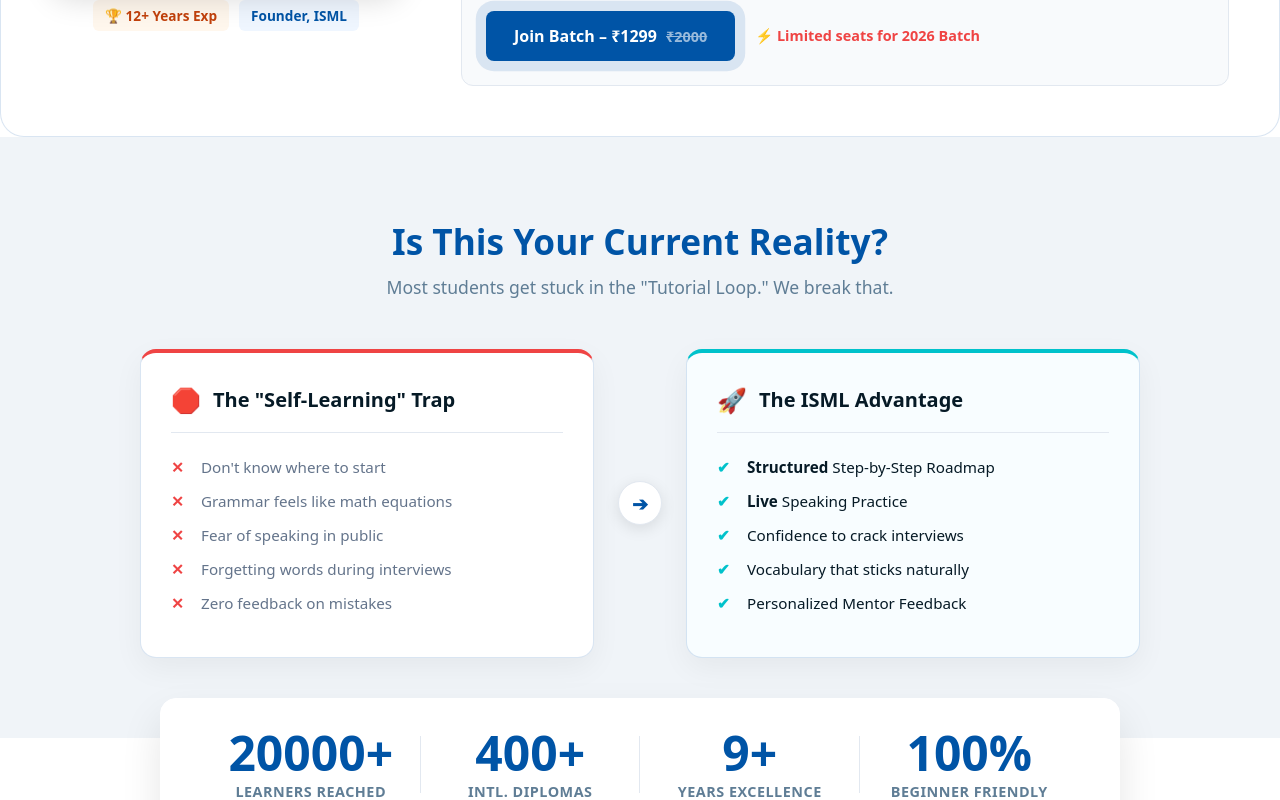
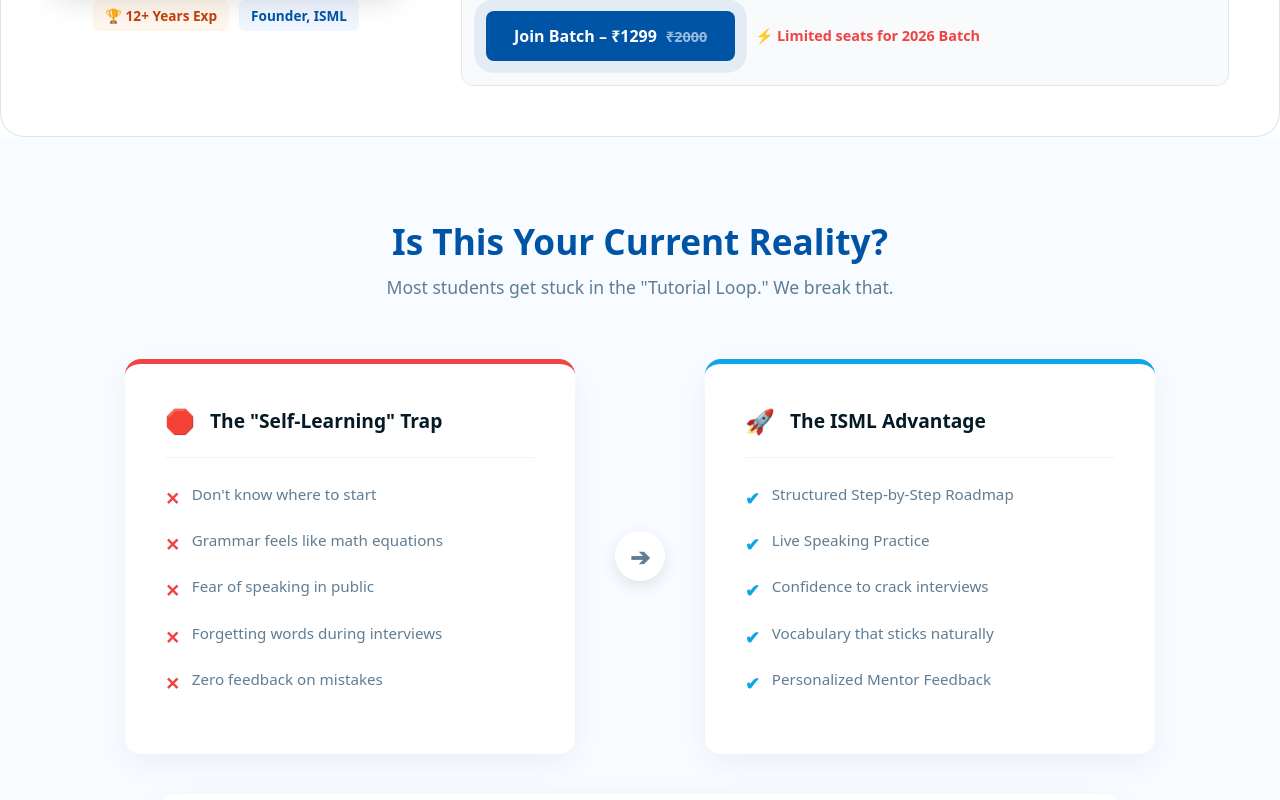
Before and after one commit to tulasidhasan/ISML-Landing-Page, a React (Vite) app in the folder test-react/: page / in a window 1280 px wide. Shown: the part 1160-1960 px from the top of the page. Built offline with nearby package versions, Linux system fonts and the light colour scheme.

Commit message:
Frontend Course Modification 4

```diff
--- a/test-react/src/components/FAQ.jsx
+++ b/test-react/src/components/FAQ.jsx
@@ -2,24 +2,24 @@
 
 const faqs = [
   {
-    question: "Why should I learn a new language?",
-    answer: "Learning a new language improves cognitive skills, cultural understanding, and opens up global career opportunities in tech and business."
+    question: "Where are the classes conducted?",
+    answer: "All classes are conducted LIVE online via Google Meet. You will receive the meeting link after registration." // From Circular
   },
   {
-    question: "Is this course suitable for absolute beginners?",
-    answer: "Yes! This Foundation Program is designed specifically for students with zero prior knowledge. we start from the very basics."
+    question: "What is the duration of the program?",
+    answer: "The Foundation Program runs for 12-14 weeks. Each session is 2 hours long (1.5 hrs teaching + 30 mins guided speaking practice)." // From Circular
+  },
+  {
+    question: "Can I pay in installments?",
+    answer: "No. As per the 2026 Academic Circular, the fee of ₹1,299 is a one-time payment with no installment options." // From Circular
+  },
+  {
+    question: "What languages are available in this batch?",
+    answer: "The 2026 Foundation Batch focuses on French (DELF A1) and German (Goethe A1). Japanese JLPT prep is available in select batches." // Clarifying Circular vs Profile
   },
   {
     question: "Will I get a certificate?",
-    answer: "Yes, upon completing the workshops and exercises, you will receive a verifiable Certificate of Participation from ISML."
-  },
-  {
-    question: "What languages are covered?",
-    answer: "We cover the foundations of French, German, and Japanese, giving you a taste of each so you can decide which path to pursue."
-  },
-  {
-    question: "Do I need to install any software?",
-    answer: "No. All classes are online, and study materials are provided digitally. You just need a laptop/phone and internet."
+    answer: "Yes. Upon successful completion of the course and mock assessments, you will receive an official ISML Certificate." // From Circular
   }
 ];
 
--- a/test-react/src/components/FooterCTA.jsx
+++ b/test-react/src/components/FooterCTA.jsx
@@ -4,16 +4,17 @@
   return (
     <section className="footer-cta-section fade-up show">
       <div className="footer-cta-content">
-        <h2>Book Your Spot Now</h2>
+        <h2>Don't Miss the Feb 15th Batch!</h2>
         <p>
-          Don't wait for the "perfect time." The best time to start building your career foundation is today.
+          Admissions are closing soon for the <strong>ISML Foundation Program 2026</strong>.
+          Secure your seat today and start your journey towards global opportunities.
         </p>
 
         <div className="footer-actions">
           <button className="footer-btn pulse-btn" onClick={onEnroll}>
-            Register for ₹1299 <span className="strike-price">₹2000</span>
+            Register Now – ₹1299 <span className="strike-price">₹2000</span>
           </button>
-          <p className="guarantee-text">🔒 Secure Payment • Instant Access</p>
+          <p className="guarantee-text">🔒 Official ISML Certification • 100% Secure Payment</p>
         </div>
       </div>
     </section>
--- a/test-react/src/components/Trust.jsx
+++ b/test-react/src/components/Trust.jsx
@@ -1,6 +1,22 @@
 import React from "react";
 
 export default function Trust() {
+  const struggleItems = [
+    "Don't know where to start",
+    "Grammar feels like math equations",
+    "Fear of speaking in public",
+    "Forgetting words during interviews",
+    "Zero feedback on mistakes"
+  ];
+
+  const successItems = [
+    "Structured Step-by-Step Roadmap",
+    "Live Speaking Practice",
+    "Confidence to crack interviews",
+    "Vocabulary that sticks naturally",
+    "Personalized Mentor Feedback"
+  ];
+
   return (
     <section id="programs" className="trust-section">
       <div className="trust-container">
@@ -9,38 +25,41 @@
 
         <div className="comparison-grid">
 
-          {/* THE STRUGGLE (Left) */}
+          {/* LEFT: THE STRUGGLE */}
           <div className="compare-card struggle fade-up show">
             <div className="card-header">
-              <span className="icon">🛑</span>
+              <div className="icon-badge red">🛑</div>
               <h3>The "Self-Learning" Trap</h3>
             </div>
             <ul>
-              <li>Don't know where to start</li>
-              <li>Grammar feels like math equations</li>
-              <li>Fear of speaking in public</li>
-              <li>Forgetting words during interviews</li>
-              <li>Zero feedback on mistakes</li>
+              {struggleItems.map((item, index) => (
+                <li key={index}>
+                  <span className="list-icon cross">✕</span>
+                  <span>{item}</span>
+                </li>
+              ))}
             </ul>
           </div>
 
-          {/* THE CONNECTOR (Center Arrow) */}
+          {/* CENTER: ARROW */}
           <div className="connector">
             <div className="arrow-circle">➔</div>
           </div>
 
-          {/* THE SOLUTION (Right) */}
+          {/* RIGHT: THE SOLUTION */}
           <div className="compare-card success fade-up show">
             <div className="card-header">
-              <span className="icon">🚀</span>
+              <div className="icon-badge blue">🚀</div>
               <h3>The ISML Advantage</h3>
             </div>
             <ul>
-              <li><strong>Structured</strong> Step-by-Step Roadmap</li>
-              <li><strong>Live</strong> Speaking Practice</li>
-              <li>Confidence to crack interviews</li>
-              <li>Vocabulary that sticks naturally</li>
-              <li>Personalized Mentor Feedback</li>
+              {successItems.map((item, index) => (
+                <li key={index}>
+                  <span className="list-icon check">✔</span>
+                  {/* Parsing bold text if needed, or just rendering string */}
+                  <span>{item}</span>
+                </li>
+              ))}
             </ul>
           </div>
 
--- a/test-react/src/index.css
+++ b/test-react/src/index.css
@@ -184,139 +184,156 @@
   transform: rotate(3deg);
 }
 
-/* =========================================
-   NEW TRUST SECTION (Comparison Layout)
-   ========================================= */
+/* ===============================
+   TRUST / COMPARISON SECTION
+   =============================== */
 .trust-section {
-  background: var(--bg-card); /* Light grey/blue background */
   padding: 80px 20px;
+  background: #f8fbff; /* Very light blue bg */
 }
 
 .trust-container {
-  max-width: 1000px;
+  max-width: 1100px;
   margin: 0 auto;
   text-align: center;
 }
 
 .section-title {
+  color: var(--primary); /* Deep Blue */
   font-size: 2.2rem;
-  color: var(--primary);
+  font-weight: 800;
   margin-bottom: 10px;
 }
 
 .section-subtitle {
   color: var(--text-muted);
-  margin-bottom: 50px;
+  margin-bottom: 60px;
   font-size: 1.1rem;
 }
 
+/* Grid Layout */
 .comparison-grid {
   display: flex;
-  align-items: stretch;
+  align-items: center;
   justify-content: center;
-  gap: 24px;
+  gap: 40px;
+  position: relative;
 }
 
+/* Common Card Styles */
 .compare-card {
+  background: #fff;
+  border-radius: 16px;
+  padding: 40px;
   flex: 1;
-  background: #ffffff;
-  padding: 30px;
-  border-radius: 16px;
+  max-width: 450px;
+  box-shadow: 0 10px 30px rgba(0,0,0,0.05);
+  position: relative;
+  border-top: 5px solid transparent; /* Prepare for colored top border */
   text-align: left;
-  box-shadow: 0 10px 30px rgba(0, 0, 0, 0.05);
   transition: transform 0.3s ease;
-  border: 1px solid var(--border-soft);
 }
 
 .compare-card:hover {
   transform: translateY(-5px);
 }
 
+/* STRUGGLE CARD (Left - Red) */
+.compare-card.struggle {
+  border-top-color: #ef4444; /* Red Border */
+}
+
+/* SUCCESS CARD (Right - Blue) */
+.compare-card.success {
+  border-top-color: #0ea5e9; /* Blue/Cyan Border */
+}
+
+/* Headers */
 .card-header {
   display: flex;
   align-items: center;
-  gap: 12px;
-  margin-bottom: 24px;
-  border-bottom: 1px solid #e2e8f0;
-  padding-bottom: 16px;
+  gap: 15px;
+  margin-bottom: 25px;
+  padding-bottom: 20px;
+  border-bottom: 1px solid #f1f5f9;
 }
 
 .card-header h3 {
-  font-size: 1.25rem;
+  font-size: 1.2rem;
+  font-weight: 700;
+  color: var(--text-main);
   margin: 0;
-  color: var(--text-main);
 }
 
-.icon {
+.icon-badge {
   font-size: 1.5rem;
 }
 
-/* Lists styling */
+/* Lists */
 .compare-card ul {
+  list-style: none;
   padding: 0;
   margin: 0;
 }
 
 .compare-card li {
-  list-style: none;
-  padding-left: 30px;
-  position: relative;
-  margin-bottom: 14px;
+  display: flex;
+  align-items: flex-start;
+  gap: 12px;
+  margin-bottom: 18px;
   font-size: 0.95rem;
+  color: var(--text-muted);
+  line-height: 1.5;
 }
 
-/* "Struggle" Card Specifics */
-.compare-card.struggle {
-  border-top: 4px solid #ef4444; /* Red top border */
-}
-.compare-card.struggle li {
-  color: #64748b;
-}
-.compare-card.struggle li::before {
-  content: "✕";
-  position: absolute;
-  left: 0;
-  color: #ef4444;
-  font-weight: 800;
+/* List Icons */
+.list-icon {
+  font-weight: bold;
+  font-size: 1.1rem;
+  flex-shrink: 0;
+  margin-top: 2px;
 }
 
-/* "Success" Card Specifics */
-.compare-card.success {
-  border-top: 4px solid var(--accent); /* Cyan top border */
-  background: #f8fdff; /* Very faint blue tint */
-}
-.compare-card.success li {
-  color: #061a26;
-  font-weight: 500;
-}
-.compare-card.success li::before {
-  content: "✔";
-  position: absolute;
-  left: 0;
-  color: var(--accent);
-  font-weight: 800;
-}
+.list-icon.cross { color: #ef4444; } /* Red X */
+.list-icon.check { color: #0ea5e9; } /* Blue Check */
 
-/* Connector Arrow */
+/* CONNECTOR ARROW (Circle in Middle) */
 .connector {
   display: flex;
   align-items: center;
   justify-content: center;
+  z-index: 2;
 }
 
 .arrow-circle {
-  background: white;
-  width: 44px;
-  height: 44px;
+  background: #fff;
+  width: 50px;
+  height: 50px;
   border-radius: 50%;
   display: flex;
   align-items: center;
   justify-content: center;
-  font-weight: 800;
-  color: var(--primary);
-  box-shadow: 0 4px 15px rgba(0, 0, 0, 0.1);
-  border: 1px solid #e2e8f0;
-  font-size: 1.2rem;
+  box-shadow: 0 5px 15px rgba(0,0,0,0.1);
+  color: var(--text-muted);
+  font-size: 1.5rem;
+  font-weight: bold;
+}
+
+/* Responsive: Stack cards on mobile */
+@media (max-width: 850px) {
+  .comparison-grid {
+    flex-direction: column;
+    gap: 30px;
+  }
+
+  .connector {
+    transform: rotate(90deg); /* Point arrow down */
+  }
+
+  .compare-card {
+    width: 100%;
+    max-width: 100%;
+  }
 }
 
 /* Mobile Responsiveness */
```
